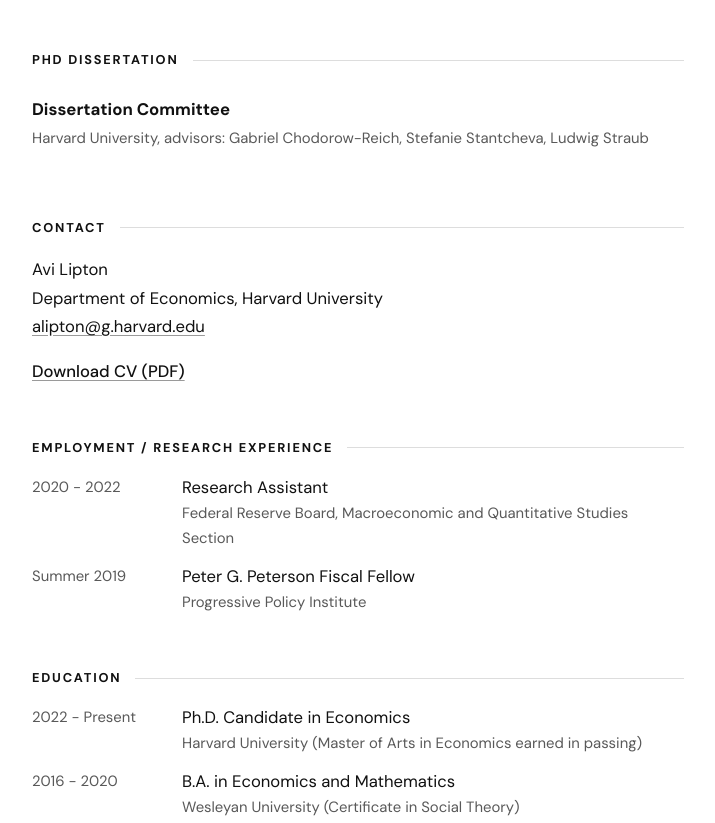
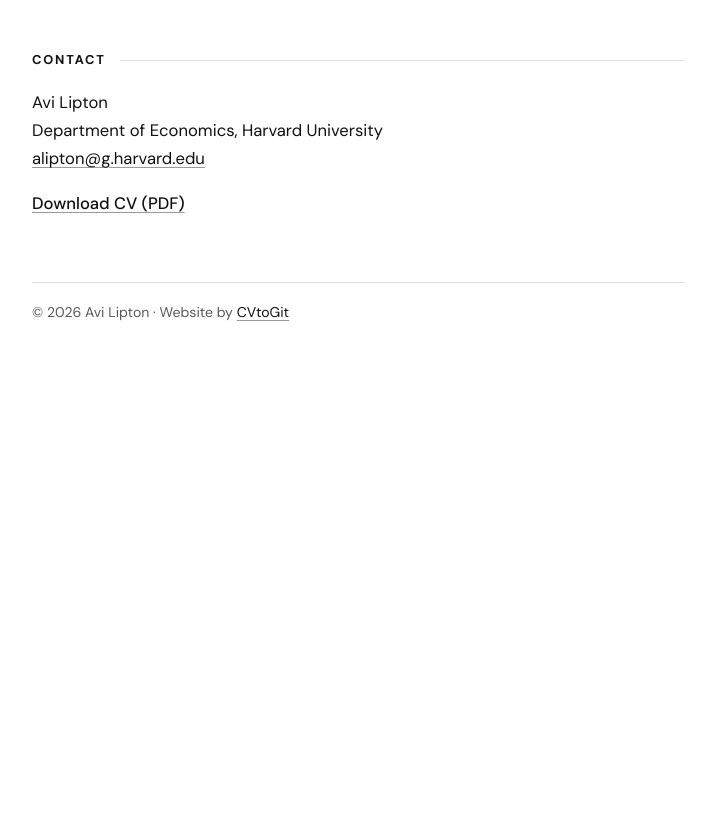
Before and after one commit to Avi-Lipton/Avi-Lipton.github.io, a plain HTML site: page index.html in a window 1280 px wide. Shown: the part 1123-1946 px from the top of the page, without its empty margins (282-997 px from the left). After the commit the page ends 1519 px from the top, so only its background shows below. Drawn offline with Linux system fonts and the light colour scheme.

Commit message:
Add files via upload

```diff
--- a/index.html
+++ b/index.html
@@ -64,13 +64,6 @@
 <p class="meta">AEA Papers and Proceedings, 2022</p>
 </article>
 
-<h2>PhD dissertation</h2>
-
-<article class="item">
-<h3>Dissertation Committee</h3>
-<p class="meta">Harvard University, advisors: Gabriel Chodorow-Reich, Stefanie Stantcheva, Ludwig Straub</p>
-</article>
-
 </div>
 
 <div id="cv">
@@ -80,19 +73,6 @@ Department of Economics, Harvard University<br>
 <a href="mailto:alipton@g.harvard.edu">alipton@g.harvard.edu</a></p>
 <p><a class="dl" href="CV_Avi_Lipton.pdf">Download CV (PDF)</a></p>
 
-<h2>Employment / Research Experience</h2>
-<dl class="tl">
-<dt>2020 - 2022</dt><dd>Research Assistant<small>Federal Reserve Board, Macroeconomic and Quantitative Studies Section</small></dd>
-<dt>Summer 2019</dt><dd>Peter G. Peterson Fiscal Fellow<small>Progressive Policy Institute</small></dd>
-</dl>
-
-
-<h2>Education</h2>
-<dl class="tl">
-<dt>2022 - Present</dt><dd>Ph.D. Candidate in Economics<small>Harvard University (Master of Arts in Economics earned in passing)</small></dd>
-<dt>2016 - 2020</dt><dd>B.A. in Economics and Mathematics<small>Wesleyan University (Certificate in Social Theory)</small></dd>
-</dl>
-
 </div>
 
 </main>
```
